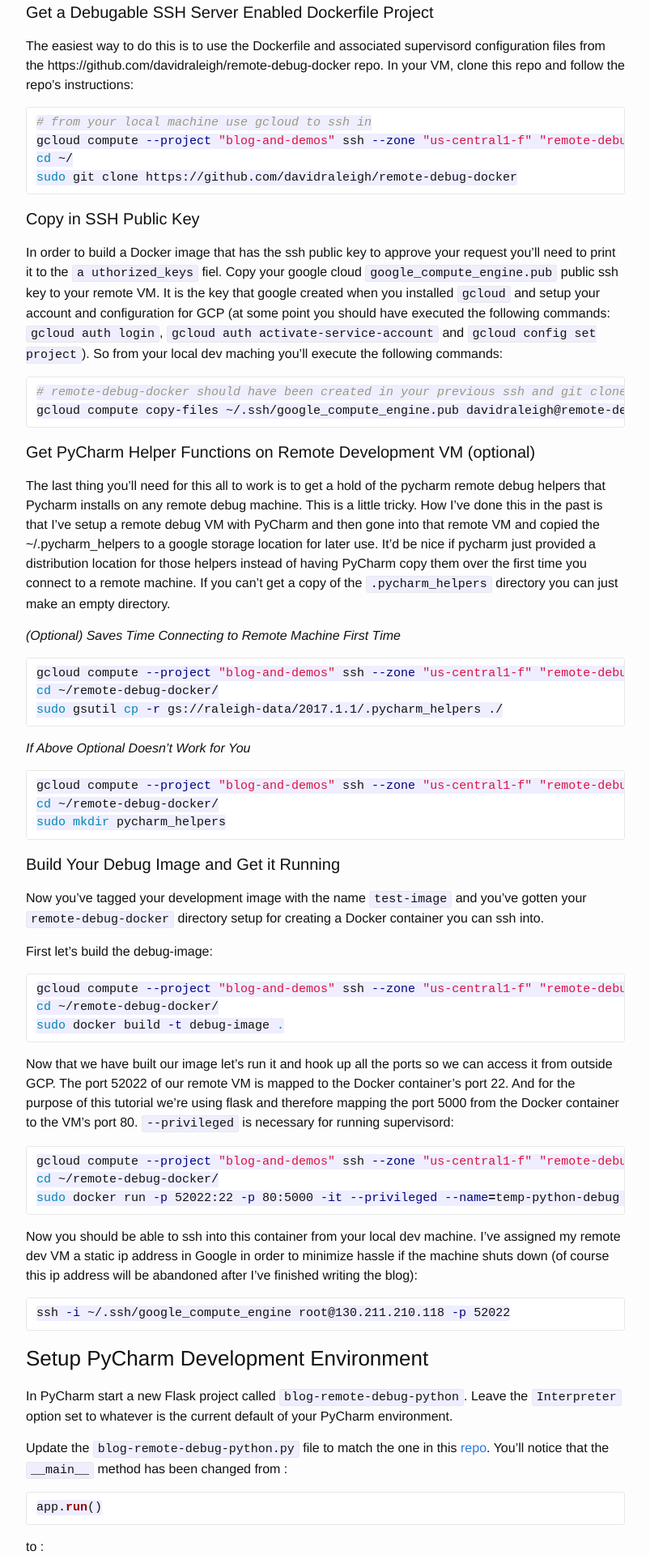
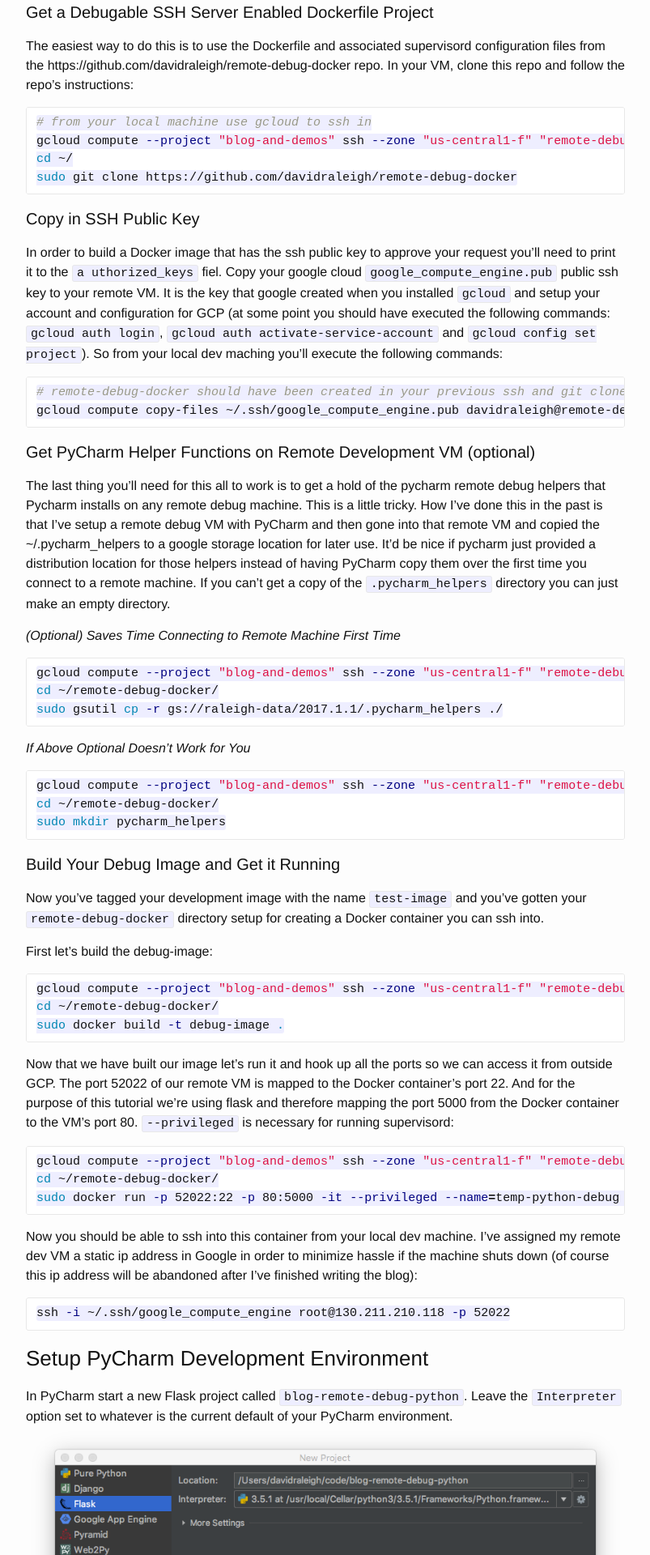
Before and after one commit to davidraleigh/davidraleigh.github.io, a Jekyll site: the page built from _posts/2017-06-27-Debug-Remote-Docker-Container-PyCharm.md, in a window 1280 px wide. Shown: the part 4480-6400 px from the top of the page at 81% size, without its empty margins (238-1041 px from the left). Built offline with Jekyll 4.4.1, drawn with Linux system fonts in a browser that asks for light colours; our own code applies the rules of GitHub Pages for plain Markdown files; comment, search, counter and statistics services are not loaded.

Commit message:
Update 2017-06-27-Debug-Remote-Docker-Container-PyCharm.md

```diff
--- a/_posts/2017-06-27-Debug-Remote-Docker-Container-PyCharm.md
+++ b/_posts/2017-06-27-Debug-Remote-Docker-Container-PyCharm.md
@@ -116,7 +116,7 @@ ssh -i ~/.ssh/google_compute_engine root@130.211.210.118 -p 52022
 
 ### Setup PyCharm Development Environment
 In PyCharm start a new Flask project called `blog-remote-debug-python`. Leave the `Interpreter` option set to whatever is the current default of your PyCharm environment.
-
+![Basic Flask Setup](https://github.com/davidraleigh/davidraleigh.github.io/blob/master/assets/pycharm-remote-debug/pycharm_remote_debug_3.png)
 
 
 Update the `blog-remote-debug-python.py` file to match the one in this [repo](https://raw.githubusercontent.com/davidraleigh/blog-remote-debug-python/master/blog-remote-debug-python.py). You'll notice that the `__main__` method has been changed from :
```
